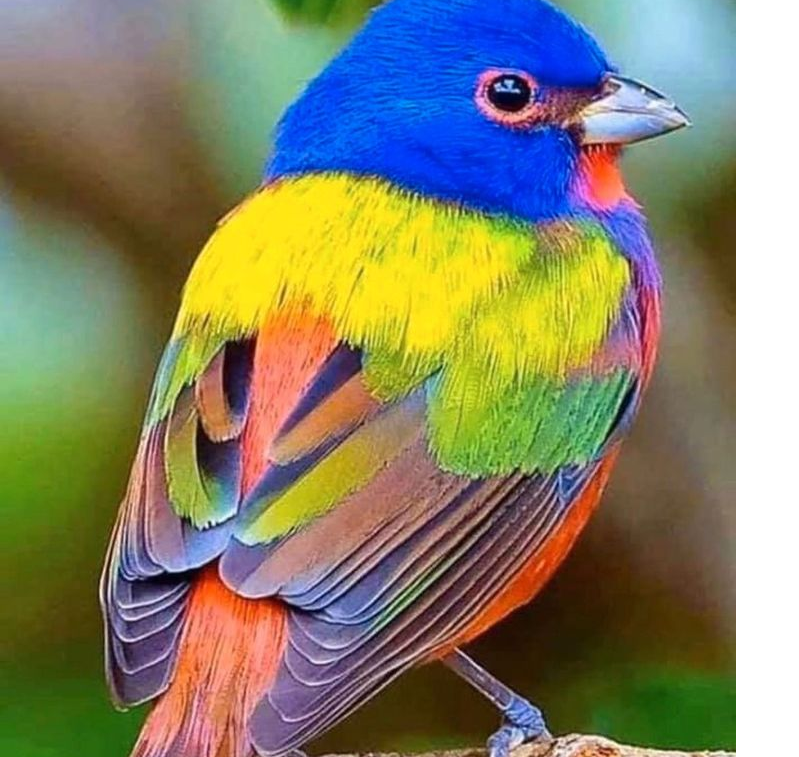
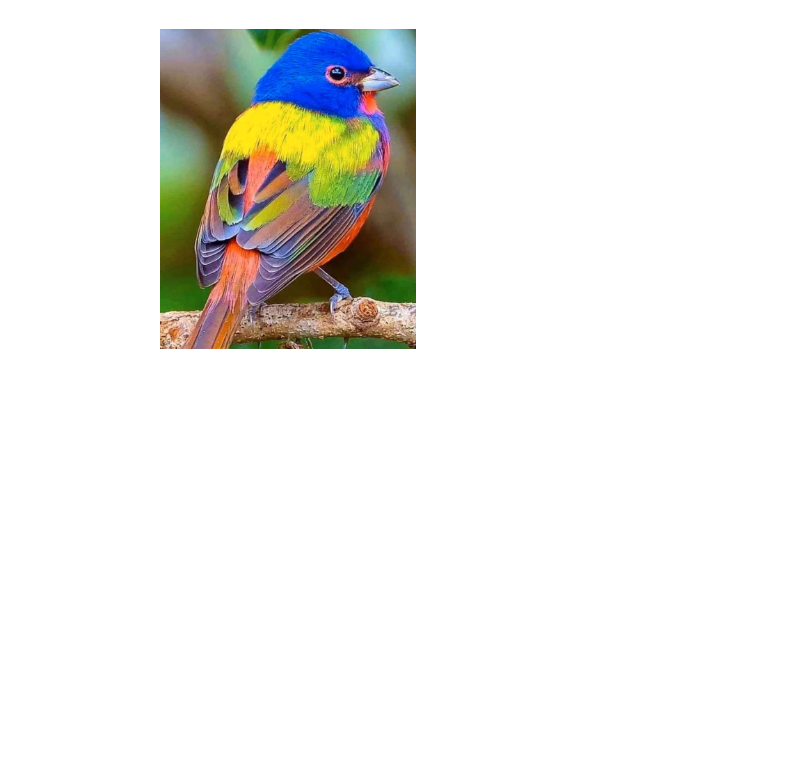
Before and after one commit to cesareferrari/learn-parcel, a website built with Parcel: page src/index.html in a window 1280 px wide. Shown: the part 119-876 px from the top of the page, without its empty margins (0-799 px from the left). After the commit the page ends 800 px from the top, so only its background shows below. Built offline with nearby package versions, Linux system fonts and the light colour scheme.

Commit message:
Change img size

```diff
--- a/src/index.html
+++ b/src/index.html
@@ -6,12 +6,14 @@
   <link href="./index.css" rel="stylesheet">
 </head>
 <body>
+  <div class="my-8 mx-auto w-3/4">
   <h1 class="font-bold text-3xl text-sky-500">Hello world</h1>
 
   <p>Go to <a href="pages/index.html">pages/index</a></p>
   <p>Go to <a href="pages/second.html">pages/second</a></p>
 
 
-  <p><img src="images/colorful-bird.jpg" alt="Bird"></p>
+  <p class="my-8"><img class="w-64" src="images/colorful-bird.jpg" alt="Bird"></p>
+</div>
 </body>
 </html>
```
